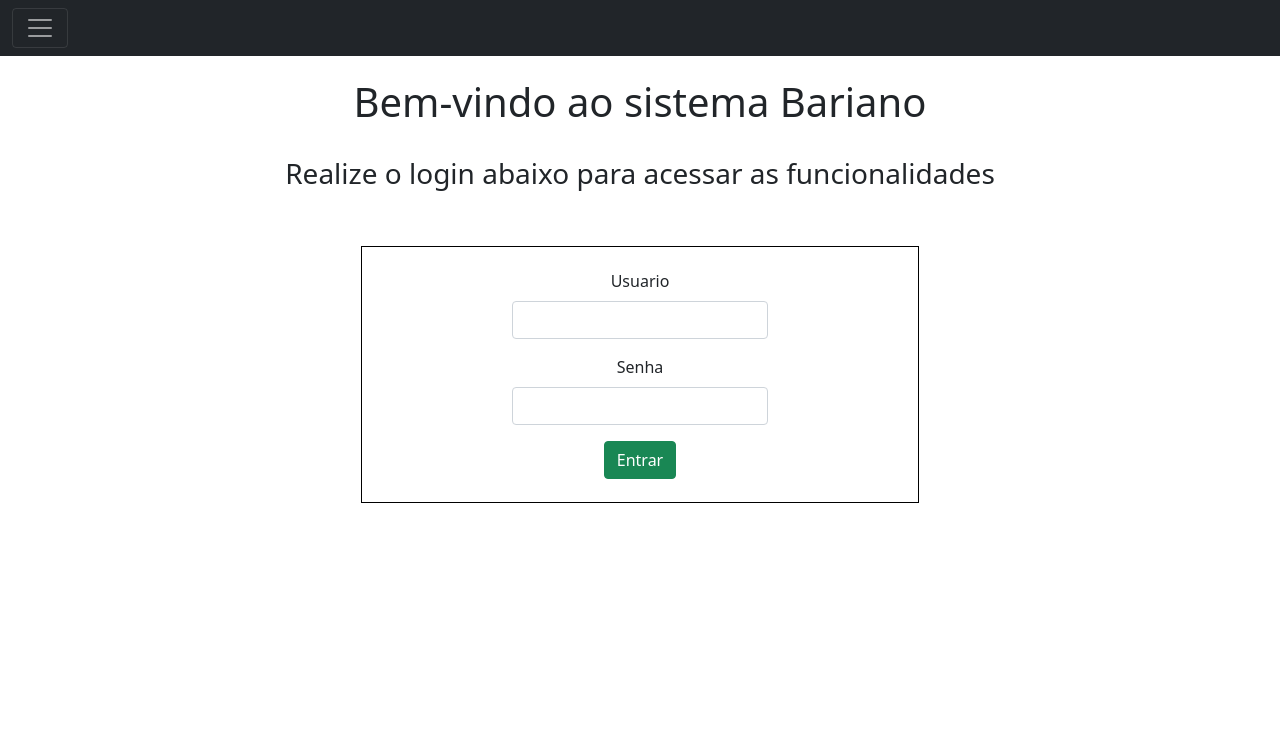
After one commit to ggmariano22/bar, a PHP site: template app/Views/Auth.php in a window 1280 px wide. The commit adds this page. Shown: the top 743 px of the page. Run offline with PHP 8.4, Linux system fonts and the light colour scheme; the template is opened without the code that fills it, so the values that code supplies are empty.

Commit message:
Login fix

```diff
--- a/app/Controllers/HomeController.php
+++ b/app/Controllers/HomeController.php
@@ -20,6 +20,11 @@ class HomeController extends Controller{
 
     public function __invoke(Request $request, Response $response){
 
+        session_start();
+        if(!isset($_SESSION['usuario'])){
+            return $response->withRedirect('/public/login');
+        }
+
         $this->categories = ProdutoController::getProdutos();
         $this->mesas = MesaController::mesasHome();
         //var_dump($this->mesas);exit;
--- a/app/Controllers/MesaController.php
+++ b/app/Controllers/MesaController.php
@@ -32,7 +32,7 @@ class MesaController extends Controller{
 
     public function index(Request $request, Response $response){
 
-        $this->conn = new MesasModel;
+        $this->conn = MesasModel::getInstance();
 
         $qtdMesas = $this->conn->getMesas(false);
         $unidade = $this->conn->getUnidades(false);
--- a/app/Controllers/ProdutoController.php
+++ b/app/Controllers/ProdutoController.php
@@ -10,7 +10,7 @@ class ProdutoController{
 
     public function getProdutos(){
 
-        $conn = new ProdutosModel;
+        $conn = ProdutosModel::getInstance();
 
         $produtos = $conn->allProduto();
         $tipos = $conn->allTipo();
--- /dev/null
+++ b/app/Views/Auth.php
@@ -0,0 +1,28 @@
+<?php
+
+$this->tituloPagina = 'Login';
+
+include "Header.php"; ?>
+
+<h1>Bem-vindo ao sistema Bariano</h1>
+<h3>Realize o login abaixo para acessar as funcionalidades</h3>
+
+
+<div class="login">
+
+<form action="/public/login" method="post">
+  <div class="mb-3">
+    <label for="user" class="form-label">Usuario</label>
+    <input type="text" class="form-control" name="user" id="user" aria-describedby="emailHelp">
+  </div>
+  <div class="mb-3">
+    <label for="pwd" class="form-label">Senha</label>
+    <input type="password" class="form-control" name="pwd" id="pwd">
+  </div>
+  <button type="submit" class="btn btn-success">Entrar</button>
+</form>
+
+</div>
+
+
+<?php include "Footer.php";
--- a/app/Views/Header.php
+++ b/app/Views/Header.php
@@ -1,3 +1,22 @@
+<?php
+if($_SERVER['REQUEST_URI'] == '/public/login'){
+    ?>
+    <!DOCTYPE html>
+    <html lang="pt-br">
+    <head>
+        <meta charset="UTF-8">
+        <meta http-equiv="X-UA-Compatible" content="IE=edge">
+        <meta name="viewport" content="width=device-width, initial-scale=1.0">
+        <title>Bariano | <?php echo isset($this->tituloPagina) ? $this->tituloPagina : ""; ?></title>
+        <link href="https://cdn.jsdelivr.net/npm/bootstrap@5.0.0-beta3/dist/css/bootstrap.min.css" rel="stylesheet" integrity="sha384-eOJMYsd53ii+scO/bJGFsiCZc+5NDVN2yr8+0RDqr0Ql0h+rP48ckxlpbzKgwra6" crossorigin="anonymous">
+        <link rel="stylesheet" href="<?php $_SERVER['DOCUMENT_ROOT'] ?>/src/css/style.css">
+        <script src="https://cdn.jsdelivr.net/npm/bootstrap@5.0.0-beta3/dist/js/bootstrap.bundle.min.js" integrity="sha384-JEW9xMcG8R+pH31jmWH6WWP0WintQrMb4s7ZOdauHnUtxwoG2vI5DkLtS3qm9Ekf" crossorigin="anonymous"></script>
+    </head>
+    <body>
+    <div class="container">
+    <?php
+} else {
+    ?>
     <!DOCTYPE html>
     <html lang="pt-br">
     <head>
@@ -16,6 +35,7 @@
                 <a class="btn btn-secondary" href="/public/mesas">Mesas</a>
                 <a class="btn btn-secondary" href="">Garçom</a>
                 <a class="btn btn-secondary" href="">Produtos</a>
+                <a class="btn btn-danger" href="/public/logout">Logout</a>
                 <?php
             }else {
                 ?>
@@ -23,6 +43,7 @@
                 <a class="btn btn-secondary" href="/public/mesas">Mesas</a>
                 <a class="btn btn-secondary" href="">Garçom</a>
                 <a class="btn btn-secondary" href="">Produtos</a>
+                <a class="btn btn-danger" href="/public/logout">Logout</a>
                 <?php
             } ?>
             </div>
@@ -37,3 +58,5 @@
     </head>
     <body>
     <div class="container">
+    <?php
+}
--- a/src/css/style.css
+++ b/src/css/style.css
@@ -1,4 +1,4 @@
-.container h2{
+.container h1, h2, h3, h4, h5, h6{
     text-align: center;
     padding-top: 2%;
 }
@@ -64,5 +64,26 @@ body{
     border-radius: 5px;
     box-shadow: 0 4px 8px 0 rgba(0,0,0,0.2);
     margin: .5em;
+    margin-top: 5%;
     transition: 0.3s;
 }
+
+.detail {
+    margin-top:auto;
+    margin-bottom:auto;
+    text-align:center;
+}
+
+.login{
+    width: 50%;
+    text-align: center;
+    margin: auto;
+    margin-top: 5%;
+    border: 1px solid black;
+    padding: 2%;
+}
+
+#pwd, #user{
+    margin: auto;
+    width: 50%;
+}
```
Also changed, not shown: app/Controllers/AuthController.php (added, +48 -0 lines), app/Controllers/ComandaController.php (added, +17 -0 lines), app/Models/AuthModel.php (added, +44 -0 lines), app/Models/ComandaModel.php (added, +29 -0 lines), app/Models/MesasModel.php (+11 -1 lines), app/Models/ProdutosModel.php (+9 -2 lines), public/index.php (+5 -2 lines), utils/Db/Sql.php (+3 -10 lines). Lines whose indentation alone changed are shown as unchanged.
